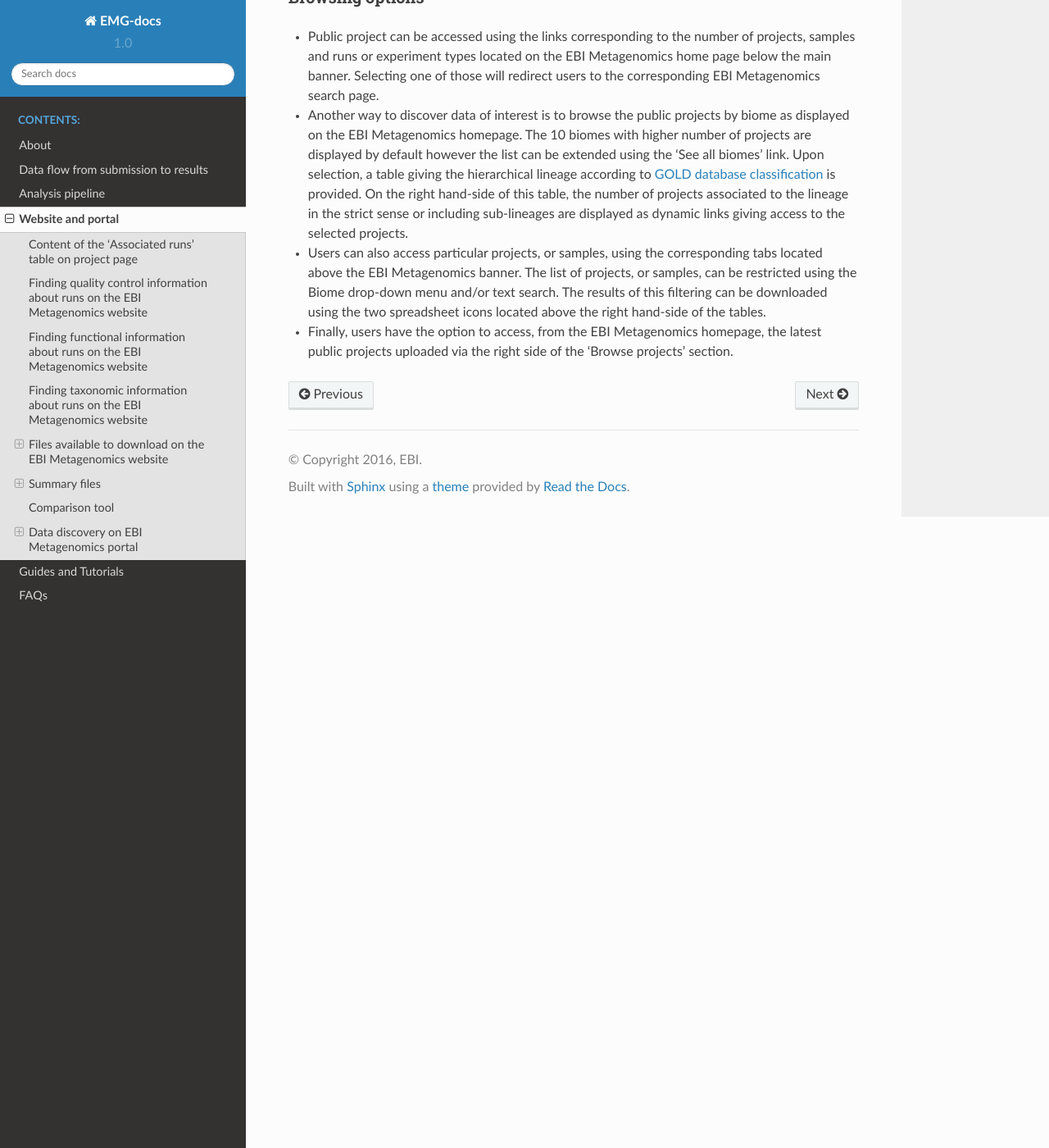
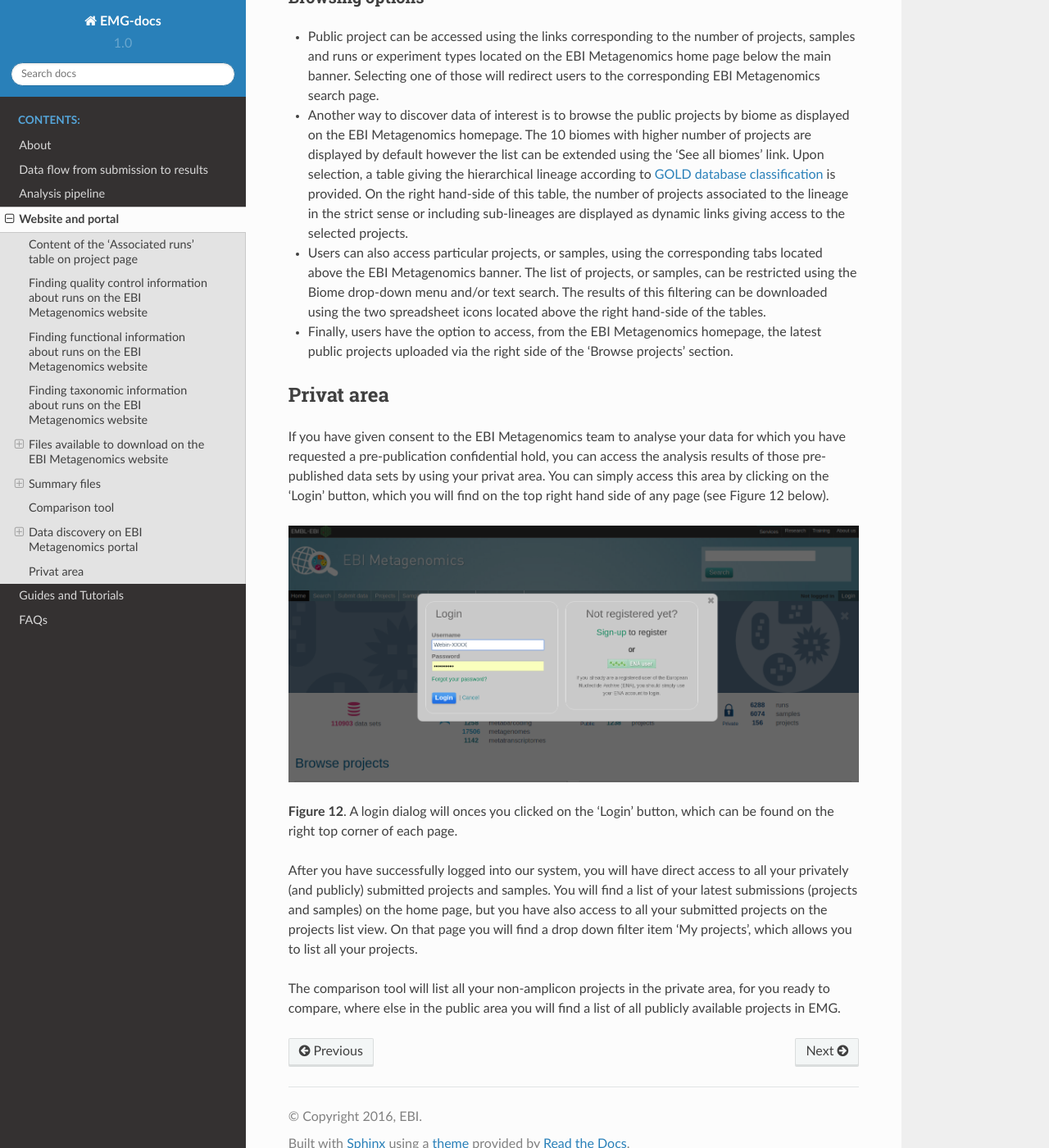
Before and after one commit to EBI-Metagenomics/EMG-docs, a Sphinx documentation site: the page built from docs/portal.rst, in a window 1280 px wide and 1400 px high, scrolled down 11578 px. Shown: the whole window at 82% size. Built offline with Sphinx 7.4.7 and the Read the Docs theme 2.0.0, drawn with Linux system fonts in a browser that asks for light colours.

Commit message:
Update portal.rst

```diff
--- a/docs/portal.rst
+++ b/docs/portal.rst
@@ -180,3 +180,16 @@ Browsing options
 - Another way to discover data of interest is to browse the public projects by biome as displayed on the EBI Metagenomics homepage. The 10 biomes with higher number of projects are displayed by default however the list can be extended using the 'See all biomes' link.  Upon selection, a table giving the hierarchical lineage according to `GOLD database classification <https://gold.jgi.doe.gov/distribution#Classification>`_  is provided. On the right hand-side of this table, the number of projects associated to the lineage in the strict sense or including sub-lineages are displayed as dynamic links giving access to the selected projects.
 - Users can also access particular projects, or samples, using the corresponding tabs located above the EBI Metagenomics banner. The list of projects, or samples, can be restricted using the Biome drop-down menu and/or text search. The results of this filtering can be downloaded using the two spreadsheet icons located above the right hand-side of the tables.
 - Finally, users have the option to access, from the EBI Metagenomics homepage, the latest public projects uploaded via the right side of the 'Browse projects' section.
+
+-----------------------------------------
+Privat area
+-----------------------------------------
+
+If you have given consent to the EBI Metagenomics team to analyse your data for which you have requested a pre-publication confidential hold, you can access the analysis results of those pre-published data sets by using your privat area. You can simply access this area by clicking on the 'Login' button, which you will find on the top right hand side of any page (see Figure 12 below).
+
+.. image:: images/how_to_login.png
+**Figure 12**. A login dialog will onces you clicked on the 'Login' button, which can be found on the right top corner of each page.
+
+After you have successfully logged into our system, you will have direct access to all your privately (and publicly) submitted projects and samples. You will find a list of your latest submissions (projects and samples) on the home page, but you have also access to all your submitted projects on the projects list view. On that page you will find a drop down filter item 'My projects', which allows you to list all your projects.
+
+The comparison tool will list all your non-amplicon projects in the private area, for you ready to compare, where else in the public area you will find a list of all publicly available projects in EMG.
```
